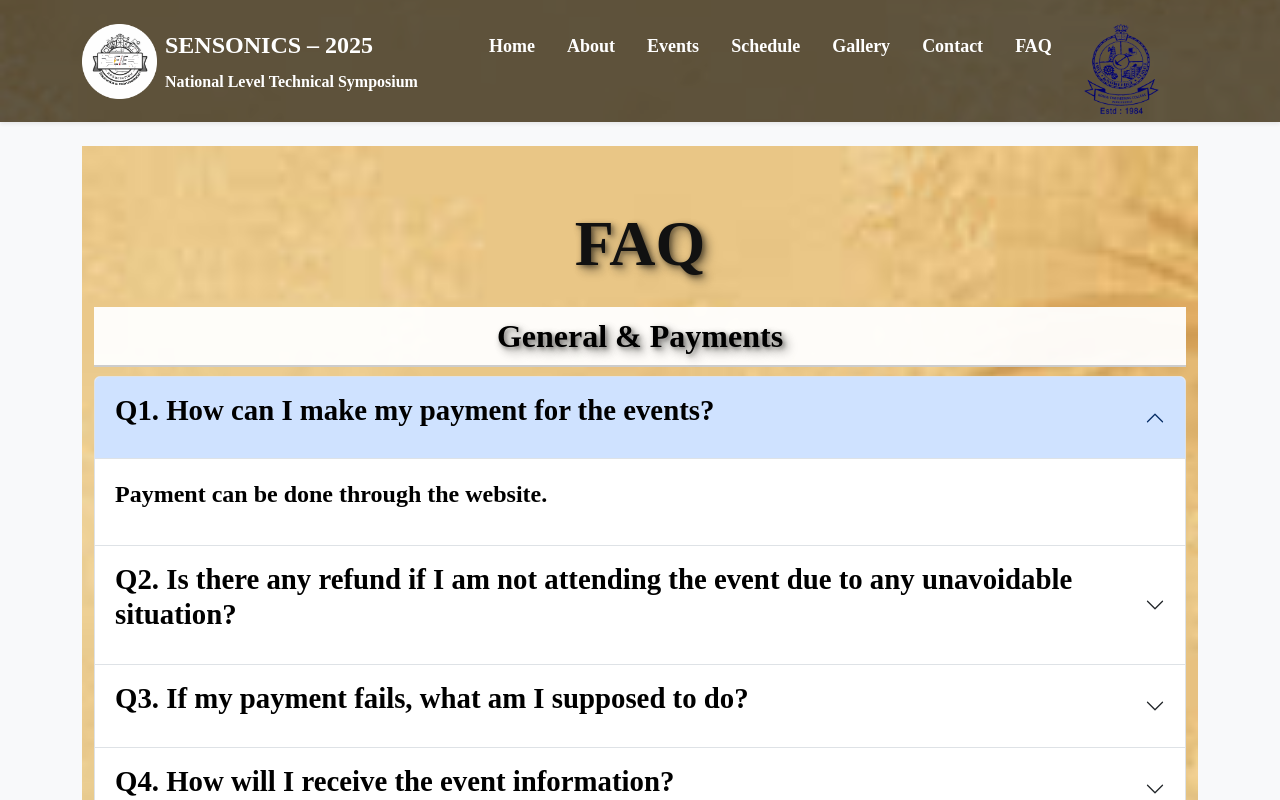
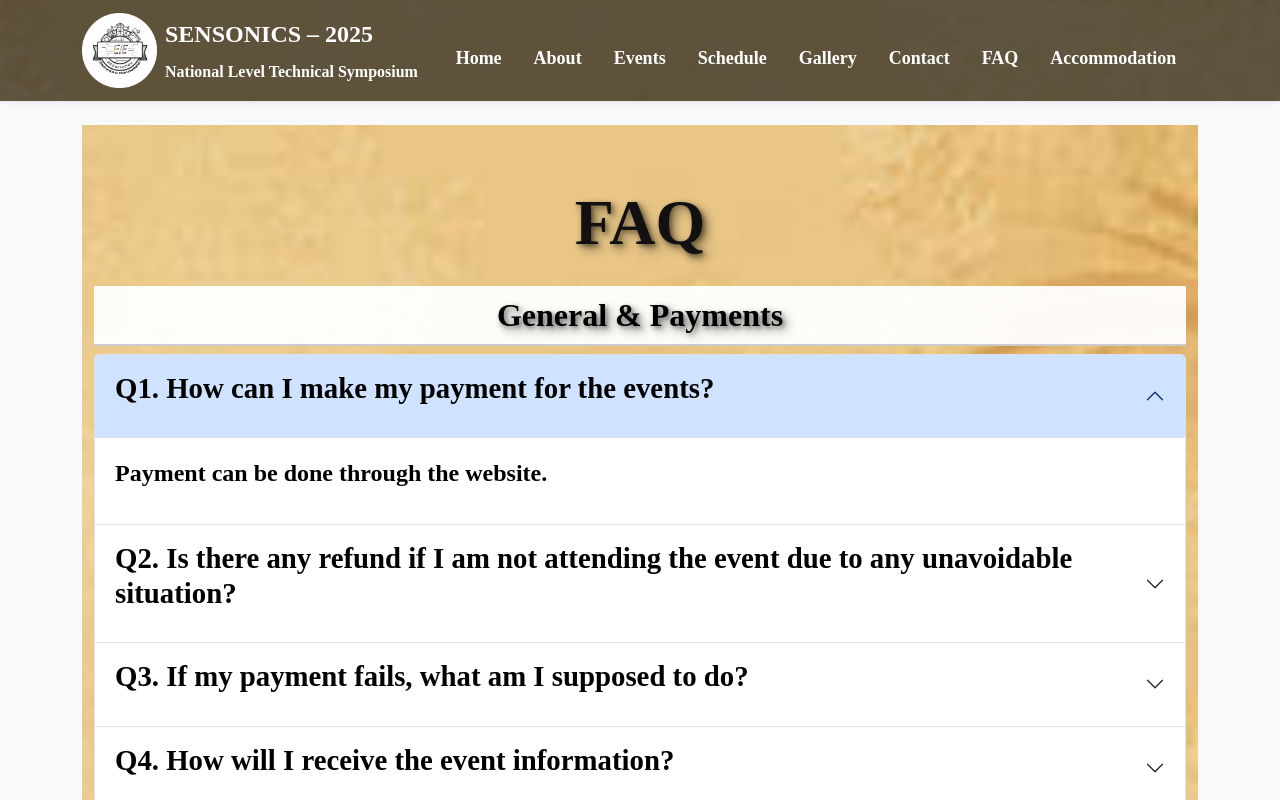
Before and after one commit to rishikeshwaran/sensonics, a React (Vite) app: page /faq in a window 1280 px wide. Shown: the top 800 px of the page. Built offline with nearby package versions, Linux system fonts and the light colour scheme.

Commit message:
hub commit

```diff
--- a/src/components/Footer.jsx
+++ b/src/components/Footer.jsx
@@ -10,6 +10,7 @@ const Footer = () => {
 
       <div className="footer-content container text-center">
         {/* Title + Contact */}
+        <h3 className="footer-title glow-text">Department of E.I.E</h3>
         <h3 className="footer-title glow-text">Created By - RISHIKESHWARAN(MSR)</h3>
         <p className="footer-email">sensonics2k25@gmail.com</p>
         <p className="footer-rights">© {new Date().getFullYear()} All rights reserved</p>
--- a/src/components/Navbar.jsx
+++ b/src/components/Navbar.jsx
@@ -8,8 +8,9 @@ const links = [
   { to: '/schedule', label: 'Schedule' },
   { to: '/gallery', label: 'Gallery' },
   { to: '/contact', label: 'Contact' },
-  { to: '/faq', label: 'FAQ' }
-]
+  { to: '/faq', label: 'FAQ' },
+  { to: 'https://forms.gle/ectKaLVRcUKStdqk9', label: 'Accommodation', external: true }
+];
 
 export default function Navbar() {
   return (
@@ -98,17 +99,7 @@ export default function Navbar() {
               ))}
 
               {/* ✅ KEC logo after FAQ */}
-              <li className="nav-item d-flex align-items-center justify-content-center justify-content-lg-start ms-0 ms-lg-3 mt-3 mt-lg-0">
-                <Link to="https://kongu.ac.in" target="_blank" rel="noopener noreferrer">
-                  <img
-                    src="/kec.png"
-                    alt="KEC Logo"
-                    width="75"
-                    height="75"
-                    style={{ objectFit: 'contain' }}
-                  />
-                </Link>
-              </li>
+
             </ul>
           </div>
         </div>
--- a/src/routes/FAQ.jsx
+++ b/src/routes/FAQ.jsx
@@ -158,7 +158,11 @@ const headStyle = {
           <Accordion.Item eventKey="10">
             <Accordion.Header><span style={questionStyle}>Q11. Will other college participants be provided with accommodation?</span></Accordion.Header>
             <Accordion.Body style={answerStyle}>
-              No, hostel accommodation will not be provided for participants from other colleges. Please contact us if you are in need.
+              Hostel accommodation will be provided for participants from other colleges.
+              Accommodation is available for participants inside the campus at a nominal cost of ₹300 per head.
+
+Any Queries contact:
+Dharaneesh - +91 8825702566
             </Accordion.Body>
           </Accordion.Item>
           <Accordion.Item eventKey="11">
--- a/src/routes/Home.jsx
+++ b/src/routes/Home.jsx
@@ -40,13 +40,6 @@ const Home = () => {
         const hours = Math.floor((distance % (1000 * 60 * 60 * 24)) / (1000 * 60 * 60));
         const minutes = Math.floor((distance % (1000 * 60 * 60)) / (1000 * 60));
         const seconds = Math.floor((distance % (1000 * 60)) / 1000);
-
-        setZoom({
-          days: days !== parseInt(timeLeft.days),
-          hours: hours !== parseInt(timeLeft.hours),
-          minutes: minutes !== parseInt(timeLeft.minutes),
-          seconds: seconds !== parseInt(timeLeft.seconds),
-        });
 
         setTimeLeft({ days, hours, minutes, seconds });
         setTimeout(() => setZoom({ days: false, hours: false, minutes: false, seconds: false }), 300);
@@ -138,7 +131,15 @@ const Home = () => {
           <img src={eventPoster} alt="Sensonics Poster" className="img-fluid" />
         </div>
       </section>
+<div className="text-center mt-3">
+          <button
+  className="btn-register"
+  onClick={() => window.open("https://forms.gle/ectKaLVRcUKStdqk9", "_blank")}
+>
+  Accomodation Form
+</button>
 
+        </div>
       {/* Payment Rules */}
       <div className="text-center mt-3">
           <button className="btn-register" onClick={() => navigate("/schedule")}>📅 View Event Schedule</button>
```
